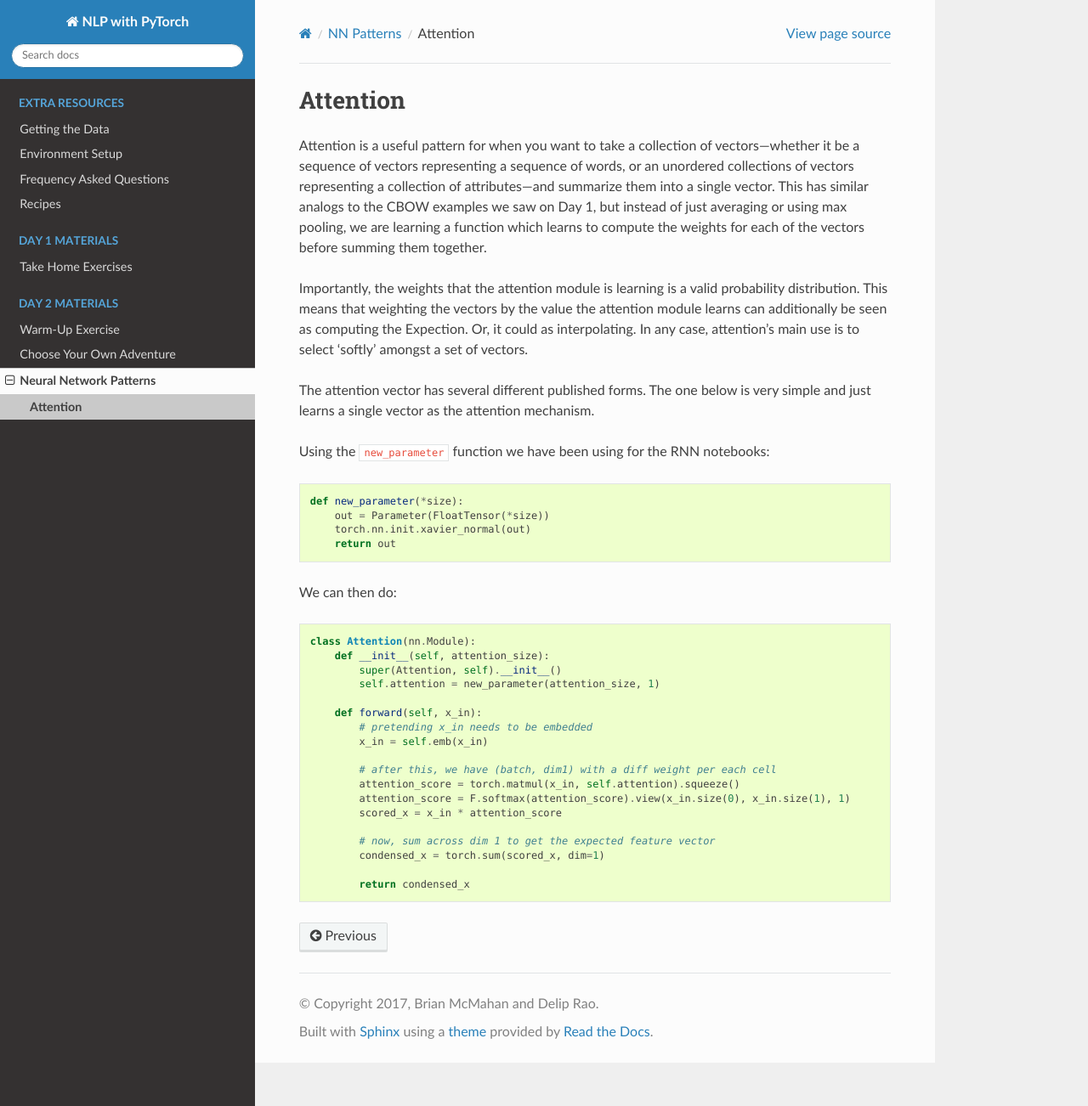
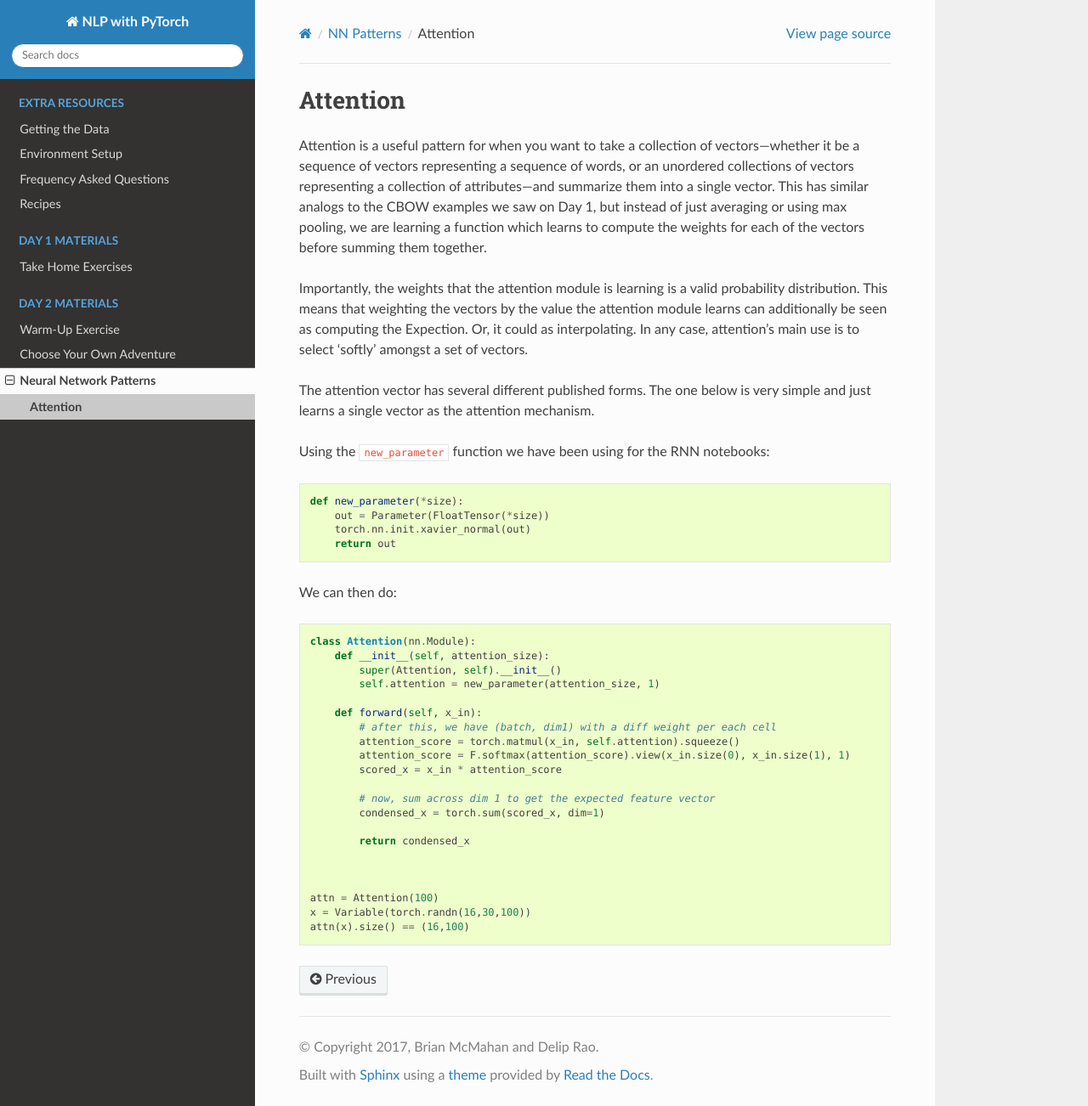
Before and after one commit to joosthub/pytorch-nlp-tutorial-sf2017, a Sphinx documentation site: the page built from docs/day2/patterns/attention.rst, in a window 1280 px wide and 1302 px high. Shown: the whole window at 85% size. Built offline with Sphinx 7.4.7 and the Read the Docs theme 2.0.0, drawn with Linux system fonts in a browser that asks for light colours.

Commit message:
fixing attention

```diff
--- a/docs/day2/patterns/attention.rst
+++ b/docs/day2/patterns/attention.rst
@@ -26,9 +26,6 @@ We can then do:
            self.attention = new_parameter(attention_size, 1)
 
        def forward(self, x_in):
-           # pretending x_in needs to be embedded
-           x_in = self.emb(x_in)
-
            # after this, we have (batch, dim1) with a diff weight per each cell
            attention_score = torch.matmul(x_in, self.attention).squeeze()
            attention_score = F.softmax(attention_score).view(x_in.size(0), x_in.size(1), 1)
@@ -38,3 +35,9 @@ We can then do:
            condensed_x = torch.sum(scored_x, dim=1)
 
            return condensed_x
+
+
+
+   attn = Attention(100)
+   x = Variable(torch.randn(16,30,100))
+   attn(x).size() == (16,100)
```
